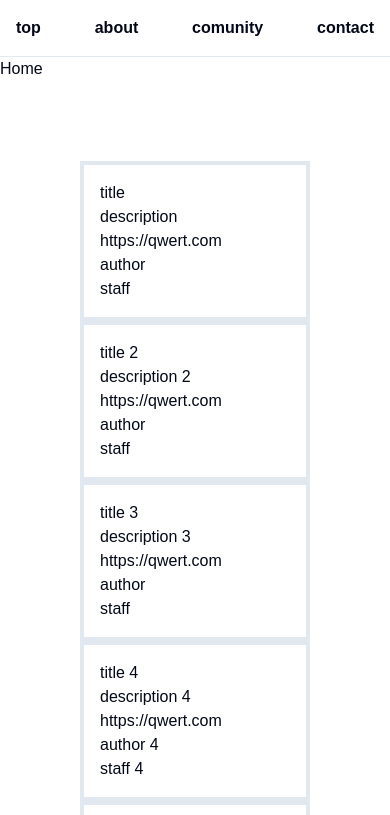
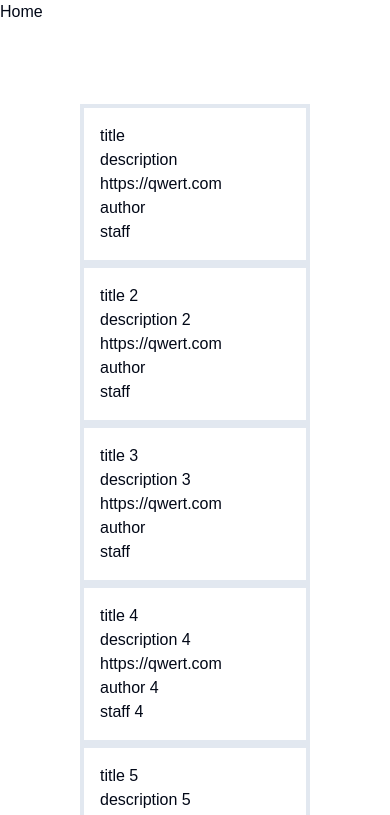
Before and after one commit to kumiko9771/my_portfolio, a Next.js app: page / in a window 390 px wide. Shown: the top 815 px of the page. Built offline with nearby package versions, Linux system fonts and the light colour scheme.

Commit message:
hide NavBar on mobile screen

```diff
--- a/src/components/NavBar.tsx
+++ b/src/components/NavBar.tsx
@@ -1,17 +1,15 @@
 const navNames = ["top", "about", "comunity", "contact"];
 
-
-
 export const Navbar = () => {
-    return(
-        <div className="flex justify-between p-4 border-b">
-            {
-                navNames.map((name, i) => {
-                    return(
-                        <div key={i} className="font-semibold hover:text-blue-500">{name}</div>
-                    )
-                })
-            }
-        </div>
-    )
-}
+  return (
+    <div className='hidden md:flex justify-between p-4 border-b'>
+      {navNames.map((name, i) => {
+        return (
+          <div key={i} className='font-semibold hover:text-blue-500'>
+            {name}
+          </div>
+        );
+      })}
+    </div>
+  );
+};
```
